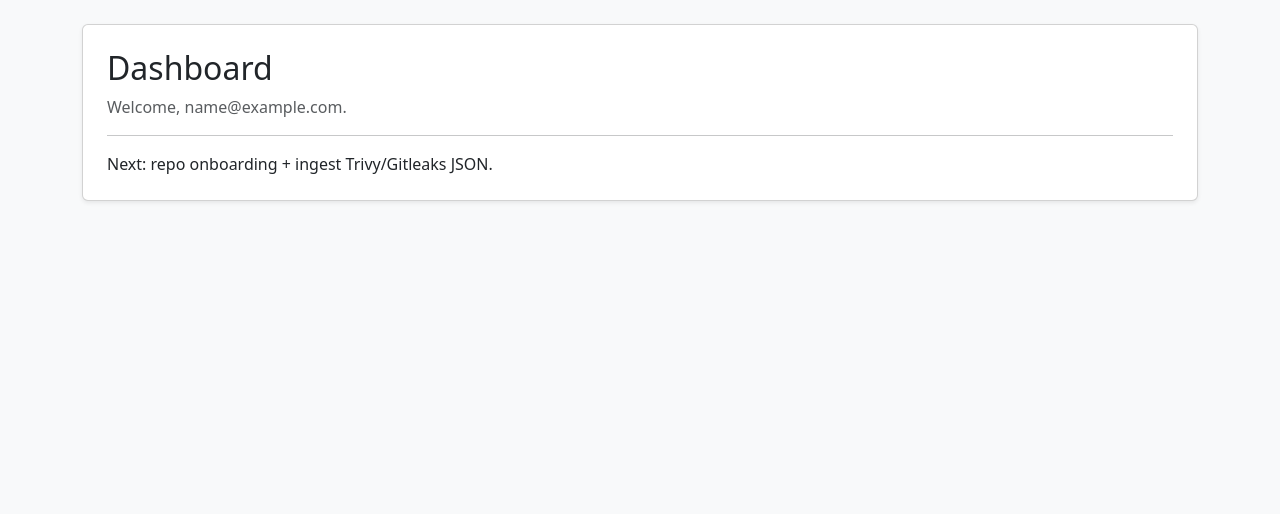
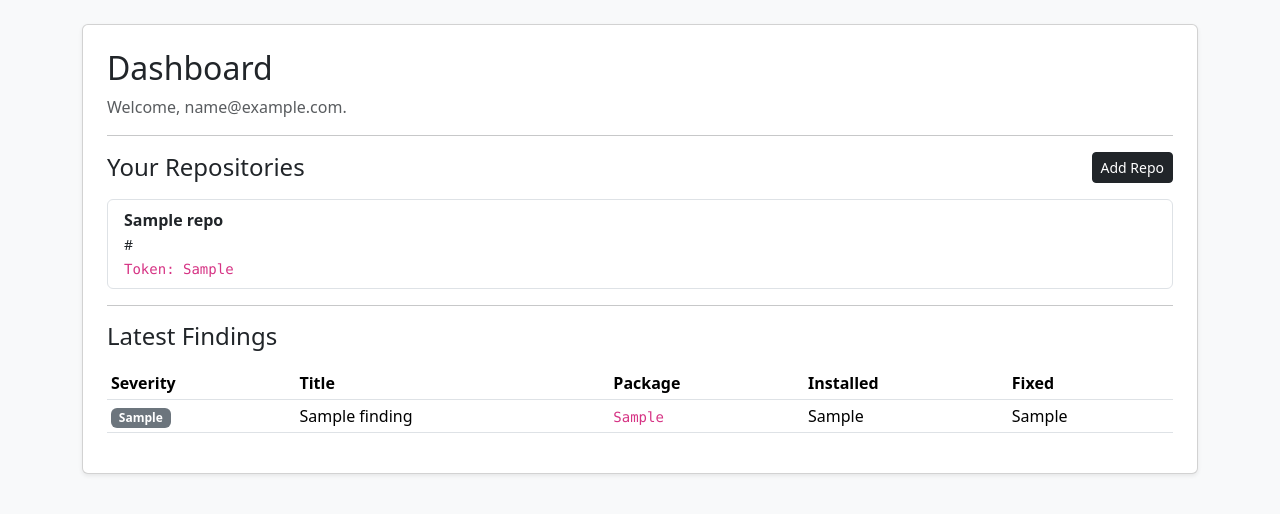
Before and after one commit to ApacheSBC/section8-sentinel, a Flask app: page / in a window 1280 px wide. Shown: the part 56-570 px from the top of the page. Run offline with Flask 3, Linux system fonts and the light colour scheme; a user stored in the database is signed in; tables that the repository leaves empty hold one stand-in row (values such as "Sample post").

Commit message:
feat: ingest Trivy results and display latest findings

```diff
--- a/app/dashboard/routes.py
+++ b/app/dashboard/routes.py
@@ -1,9 +1,23 @@
 from flask import Blueprint, render_template
 from flask_login import login_required, current_user
+from ..models import Repo, Scan, Finding
 
 dashboard_bp = Blueprint("dashboard", __name__)
 
 @dashboard_bp.route("/")
 @login_required
 def home():
-    return render_template("dashboard.html", user=current_user)
+    repos = Repo.query.filter_by(user_id=current_user.id).all()
+
+    # Latest 25 findings for this user (across all repos)
+    findings = (
+        Finding.query
+        .join(Scan, Finding.scan_id == Scan.id)
+        .join(Repo, Scan.repo_id == Repo.id)
+        .filter(Repo.user_id == current_user.id)
+        .order_by(Finding.id.desc())
+        .limit(25)
+        .all()
+    )
+
+    return render_template("dashboard.html", user=current_user, repos=repos, findings=findings)
--- a/app/templates/dashboard.html
+++ b/app/templates/dashboard.html
@@ -4,8 +4,58 @@
   <div class="card-body p-4">
     <h2 class="mb-2">Dashboard</h2>
     <p class="text-muted mb-0">Welcome, {{ user.email }}.</p>
+
     <hr>
-    <p class="mb-0">Next: repo onboarding + ingest Trivy/Gitleaks JSON.</p>
+    <div class="d-flex justify-content-between align-items-center mb-3">
+      <h4 class="mb-0">Your Repositories</h4>
+      <a href="/repos/add" class="btn btn-dark btn-sm">Add Repo</a>
+    </div>
+
+    {% if repos %}
+      <ul class="list-group">
+        {% for repo in repos %}
+          <li class="list-group-item">
+            <strong>{{ repo.name }}</strong><br>
+            <small>{{ repo.url }}</small><br>
+            <code>Token: {{ repo.ingest_token }}</code>
+          </li>
+        {% endfor %}
+      </ul>
+    {% else %}
+      <p class="text-muted">No repositories added yet.</p>
+    {% endif %}
+    <hr>
+<h4 class="mb-3">Latest Findings</h4>
+
+{% if findings %}
+  <div class="table-responsive">
+    <table class="table table-sm align-middle">
+      <thead>
+        <tr>
+          <th>Severity</th>
+          <th>Title</th>
+          <th>Package</th>
+          <th>Installed</th>
+          <th>Fixed</th>
+        </tr>
+      </thead>
+      <tbody>
+        {% for f in findings %}
+          <tr>
+            <td><span class="badge bg-secondary">{{ f.severity or "N/A" }}</span></td>
+            <td>{{ f.title }}</td>
+            <td><code>{{ f.pkg or "" }}</code></td>
+            <td>{{ f.installed_version or "" }}</td>
+            <td>{{ f.fixed_version or "" }}</td>
+          </tr>
+        {% endfor %}
+      </tbody>
+    </table>
+  </div>
+{% else %}
+  <p class="text-muted">No findings yet. Ingest Trivy or Gitleaks results to populate this section.</p>
+{% endif %}
+
   </div>
 </div>
 {% endblock %}
--- a/requirements.txt
+++ b/requirements.txt
@@ -6,3 +6,4 @@ SQLAlchemy==2.0.32
 Flask-SQLAlchemy==3.1.1
 python-dotenv==1.0.1
 bcrypt==4.2.0
+email_validator==2.2.0
--- /dev/null
+++ b/trivy_test.json
@@ -0,0 +1 @@
+{"Results":[{"Target":"requirements.txt","Vulnerabilities":[{"VulnerabilityID":"CVE-2026-TEST-0001","PkgName":"flask","InstalledVersion":"3.0.3","FixedVersion":"3.0.4","Severity":"HIGH","Title":"Test vulnerability for ingestion"}]}]}
```
Also changed, not shown: app/__init__.py (+6 -1 lines), app/dashboard/repos.py (added, +30 -0 lines), app/ingest/routes.py (added, +48 -0 lines), app/models.py (+37 -0 lines), app/templates/add_repo.html (added, +23 -0 lines).
